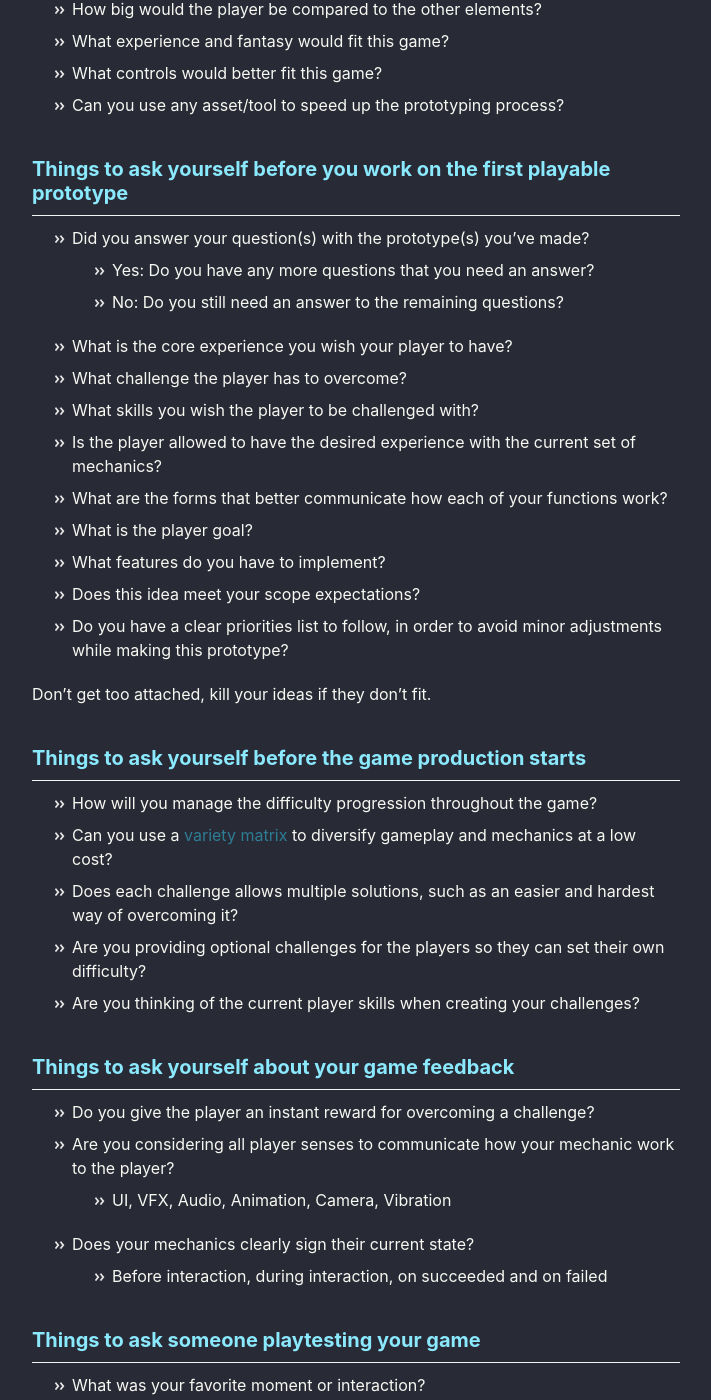
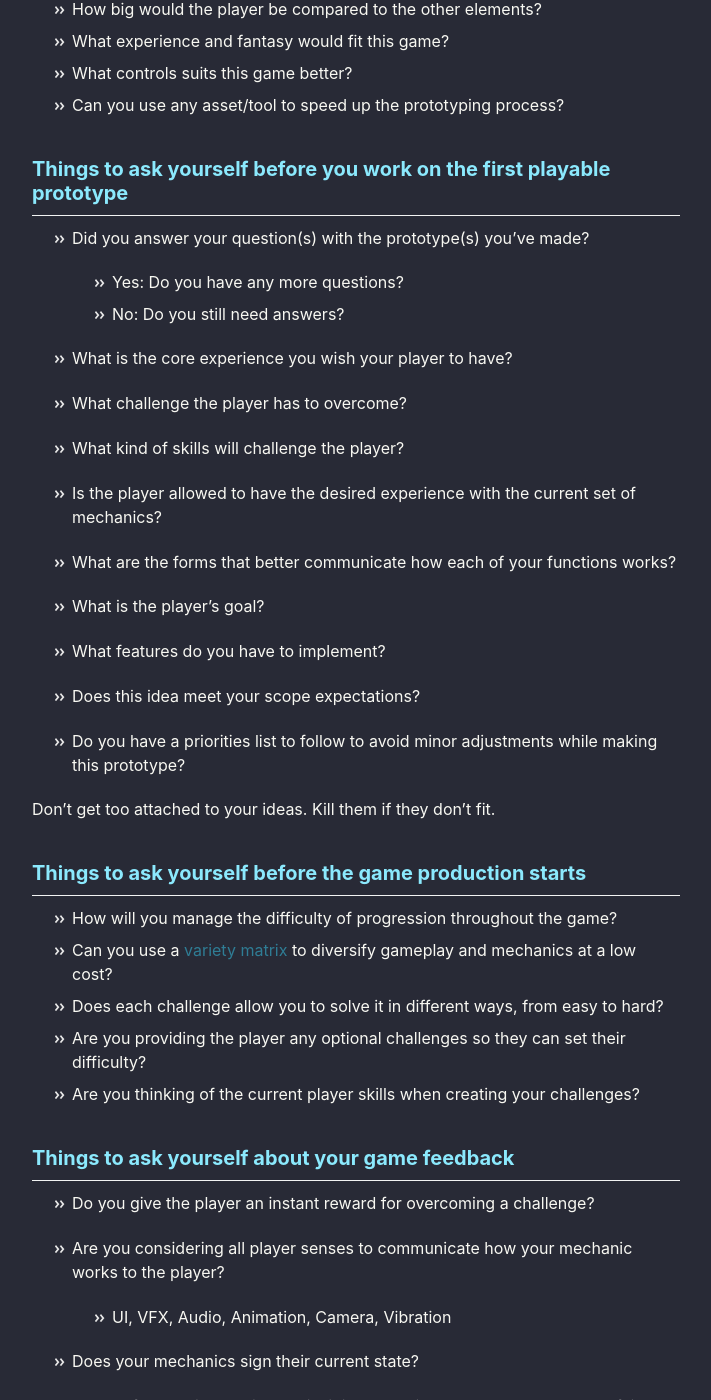
Before and after one commit to nyunesu/nyunesu.github.io, a Jekyll site: the page built from _pages/handbook.md, in a window 1280 px wide and 1400 px high, scrolled down 608 px. Shown: the whole window, without its empty margins (284-995 px from the left). Built offline with Jekyll 4.4.1, drawn with Linux system fonts in a browser that asks for light colours; cached includes are drawn as plain includes; some of the changed text lies outside the part shown.

Commit message:
Fix typos

```diff
--- a/_pages/handbook.md
+++ b/_pages/handbook.md
@@ -2,6 +2,9 @@
 permalink: /handbook/
 title: Nyunesu's Handbook
 ---
+
+
+
 ## Things to ask yourself before you start thinking about the game
 
 - Do you have an innovative feature for this game?
@@ -14,11 +17,11 @@ title: Nyunesu's Handbook
 - What question do you need to answer with this prototype?
 - How would you describe a remarkable 5 seconds moment in this game?
 - Can you describe the scale of the elements compared to the player?
-- What challenges would the player face and how can you measure its difficulty?
-- What actions would the player preform to overcome those challenges?
+- What challenges would the player face, and how can you measure its difficulty?
+- What actions would the player perform to overcome those challenges?
 - How big would the player be compared to the other elements?
 - What experience and fantasy would fit this game?
-- What controls would better fit this game?
+- What controls suits this game better?
 - Can you use any asset/tool to speed up the prototyping process?
 
 
@@ -26,30 +29,38 @@ title: Nyunesu's Handbook
 ## Things to ask yourself before you work on the first playable prototype
 
 - Did you answer your question(s) with the prototype(s) you've made?
-  - Yes: Do you have any more questions that you need an answer?
-  - No: Do you still need an answer to the remaining questions?
+
+  - Yes: Do you have any more questions?
+  - No: Do you still need answers?
+
 - What is the core experience you wish your player to have?
+
 - What challenge the player has to overcome?
-- What skills you wish the player to be challenged with?
+
+- What kind of skills will challenge the player?
+
 - Is the player allowed to have the desired experience with the current set of mechanics?
-- What are the forms that better communicate how each of your functions work?
-- What is the player goal?
+
+- What are the forms that better communicate how each of your functions works?
+
+- What is the player's goal?
+
 - What features do you have to implement?
+
 - Does this idea meet your scope expectations?
-- Do you have a clear priorities list to follow, in order to avoid minor adjustments while making this prototype?
 
+- Do you have a priorities list to follow to avoid minor adjustments while making this prototype?
 
-
-Don't get too attached, kill your ideas if they don't fit.
+Don't get too attached to your ideas. Kill them if they don't fit.
 
 
 
 ## Things to ask yourself before the game production starts
 
-- How will you manage the difficulty progression throughout the game?
+- How will you manage the difficulty of progression throughout the game?
 - Can you use a [variety matrix](https://www.gamasutra.com/view/feature/167214/rational_design_the_core_of_.php?page=7) to diversify gameplay and mechanics at a low cost?
-- Does each challenge allows multiple solutions, such as an easier and hardest way of overcoming it?
-- Are you providing optional challenges for the players so they can set their own difficulty?
+- Does each challenge allow you to solve it in different ways, from easy to hard?
+- Are you providing the player any optional challenges so they can set their difficulty?
 - Are you thinking of the current player skills when creating your challenges?
 
 
@@ -57,10 +68,14 @@ Don't get too attached, kill your ideas if they don't fit.
 ## Things to ask yourself about your game feedback
 
 - Do you give the player an instant reward for overcoming a challenge?
-- Are you considering all player senses to communicate how your mechanic work to the player?
+
+- Are you considering all player senses to communicate how your mechanic works to the player?
+
   - UI, VFX, Audio, Animation, Camera, Vibration
-- Does your mechanics clearly sign their current state?
-  - Before interaction, during interaction, on succeeded and on failed
+
+- Does your mechanics sign their current state?
+
+  - Before the interaction, while it is happening, on succeeded and on failure
 
 
 
@@ -70,32 +85,37 @@ Don't get too attached, kill your ideas if they don't fit.
 - What was your least favorite moment or interaction?
 - When did you feel the most clever?
 - Was there anything you wanted to do that the game wouldn't let you do?
-- If you had a magic want that could change any aspect of the game or your experience, what would it be?
+- If you had a magic wand that could change any aspect of the game or your experience, what would it be?
 
-There's often more than one solution to a problem. A player might present you a solution but you may find others.
+There's often more than one solution to a problem. A player might present you with a solution, but you may find others.
 
 Great ideas can come from anyone. Listen frequently and carefully.
 
 
 
-## Things to constantly remind/ask yourself
+## Things to remind/ask yourself
 
 - Are you assessing your tasks by priority and development stage?
-  - Game Breaking: Fix immediately
+
+  - Game-Breaking: Fix immediately
   - Annoying: Fix before next task
   - Looks bad: Fix when you have time
-  - Can be improved: Fix during polish period
-- Are you considering the importance of a task before adding it to your backlog?
-  - What value does it actually add to the game?
+  - Can be improved: Fix during the polish period
+
+- Are you considering the task importance before adding it to your backlog?
+
+  - What value does it add to the game?
   - How difficult is the implementation of this feature?
   - Is it worth my time?
+
 - Do you have milestones?
-  - Can you schedule a time to show someone this feature?
-    *Do this before the feature is ready so you have a milestone to follow*
+
+  - Can you schedule a time to show someone this feature even if it's not ready yet?
   - Can you ask someone to look at my code, explain it back to me and give me feedback?
-- Does your player knows what to do next?
+
+- Does your player know what to do next?
+
   - Define player goals, even if they're trivial.
   - Try to have at least one short, mid and long term goal
   - Make sure the player knows (or has an idea of) how much they progressed and what is left to complete each goal
-  - Think in terms of OCR gameplay loops
-    *Objective, Challenge, Reward*
+  - Think in terms of OCR gameplay loops *Objective, Challenge, Reward*
```
